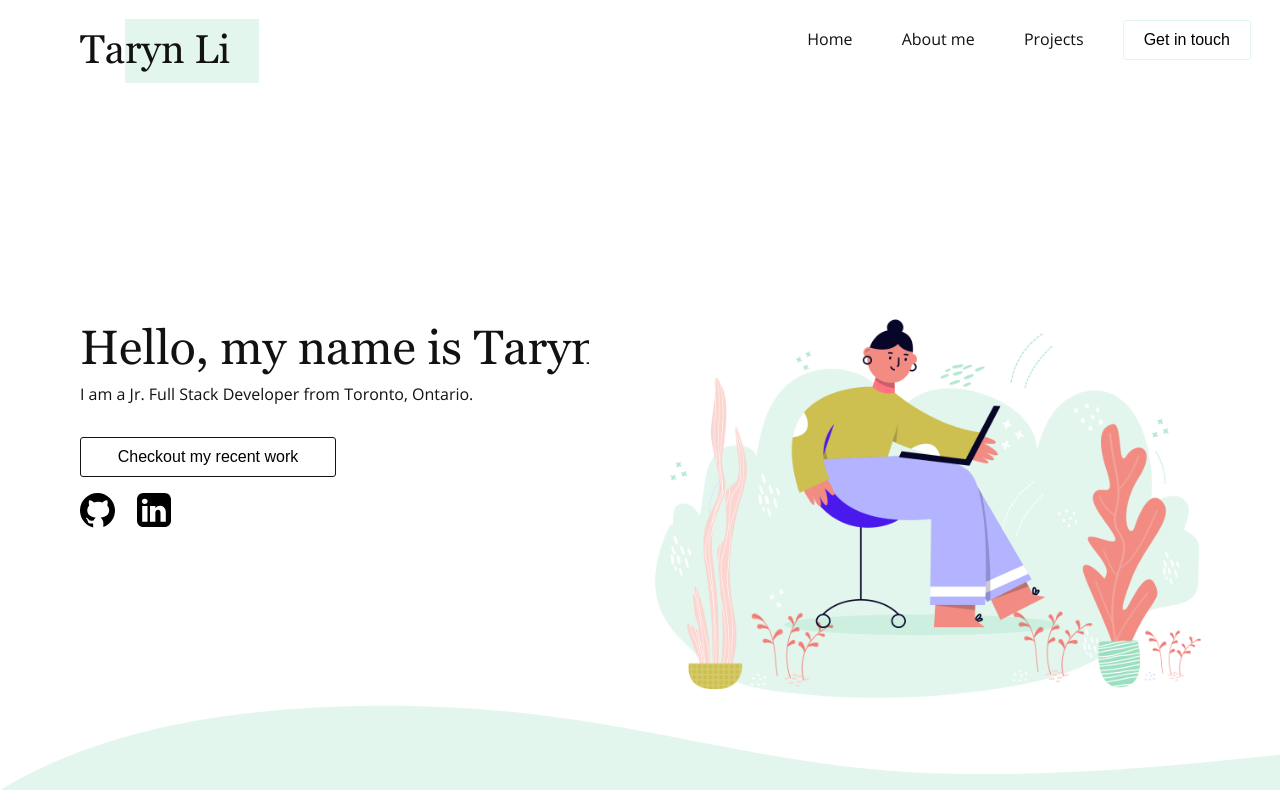
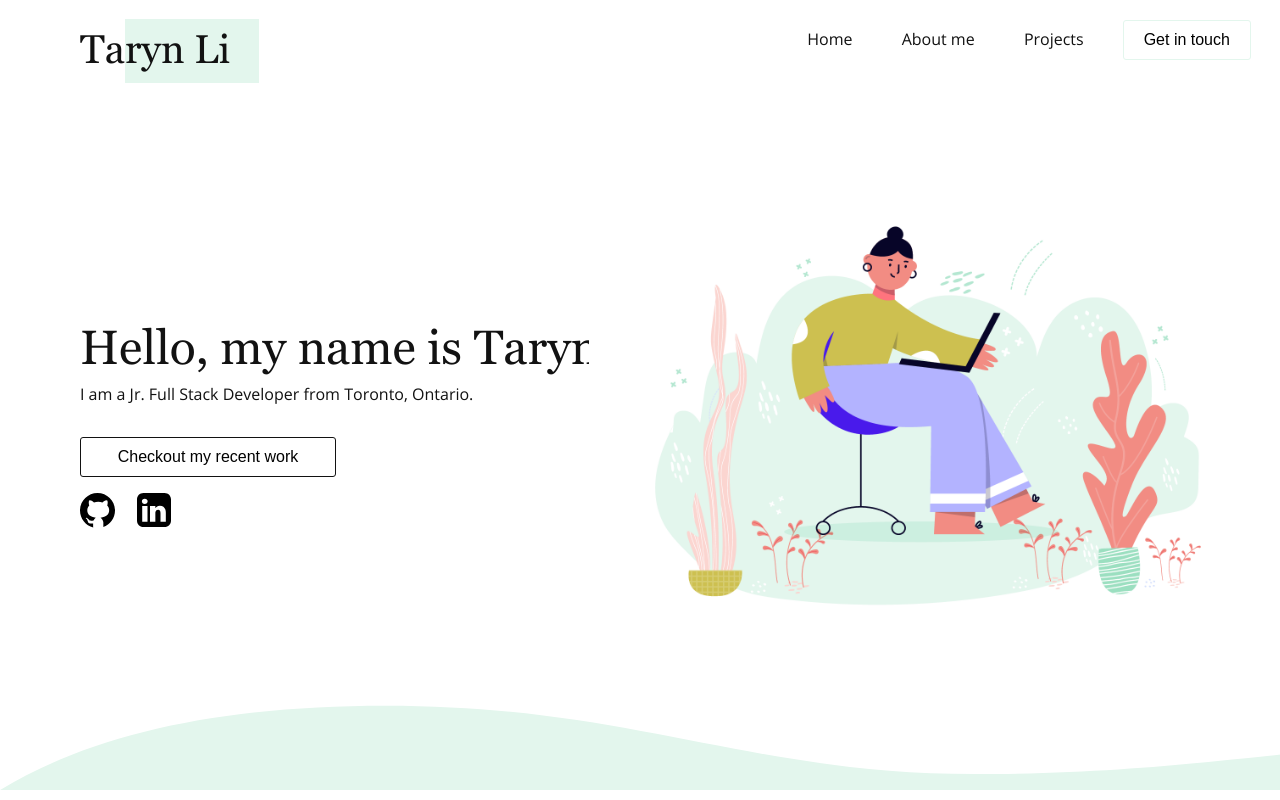
Before and after one commit to tarynbillie/Portfolio, a React (Create React App) app: page /#/home in a window 1280 px wide. Shown: the top 800 px of the page. Built offline with nearby package versions, Linux system fonts and the light colour scheme.

Commit message:
landing page illutration position change

```diff
--- a/src/components/Home/home.scss
+++ b/src/components/Home/home.scss
@@ -109,10 +109,9 @@
 			}
 		}
 		.girl {
-			// margin: 9rem 0 0 42rem;
 			width: 53%;
-			position: relative;
-			top: 0;
+			position: absolute;
+			top: 20%;
 			left: 46%;
 		}
 	}
```
